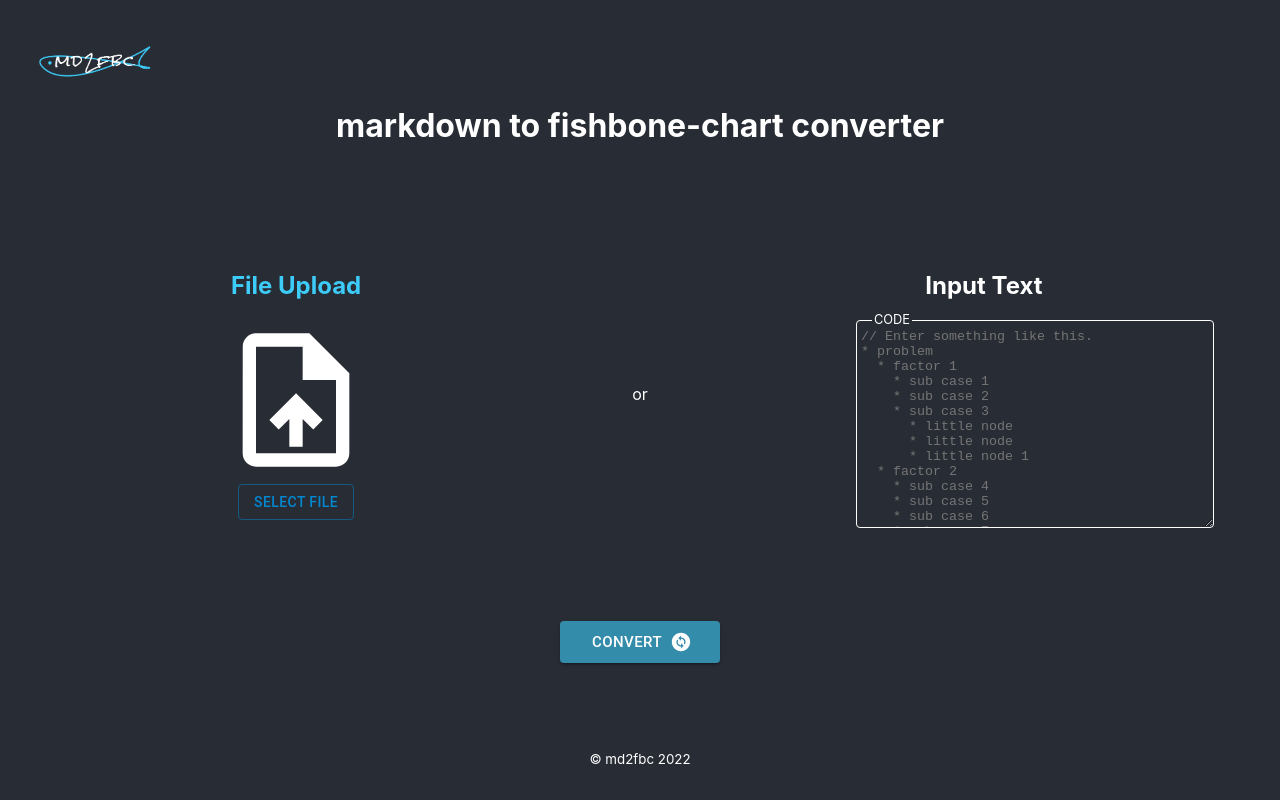
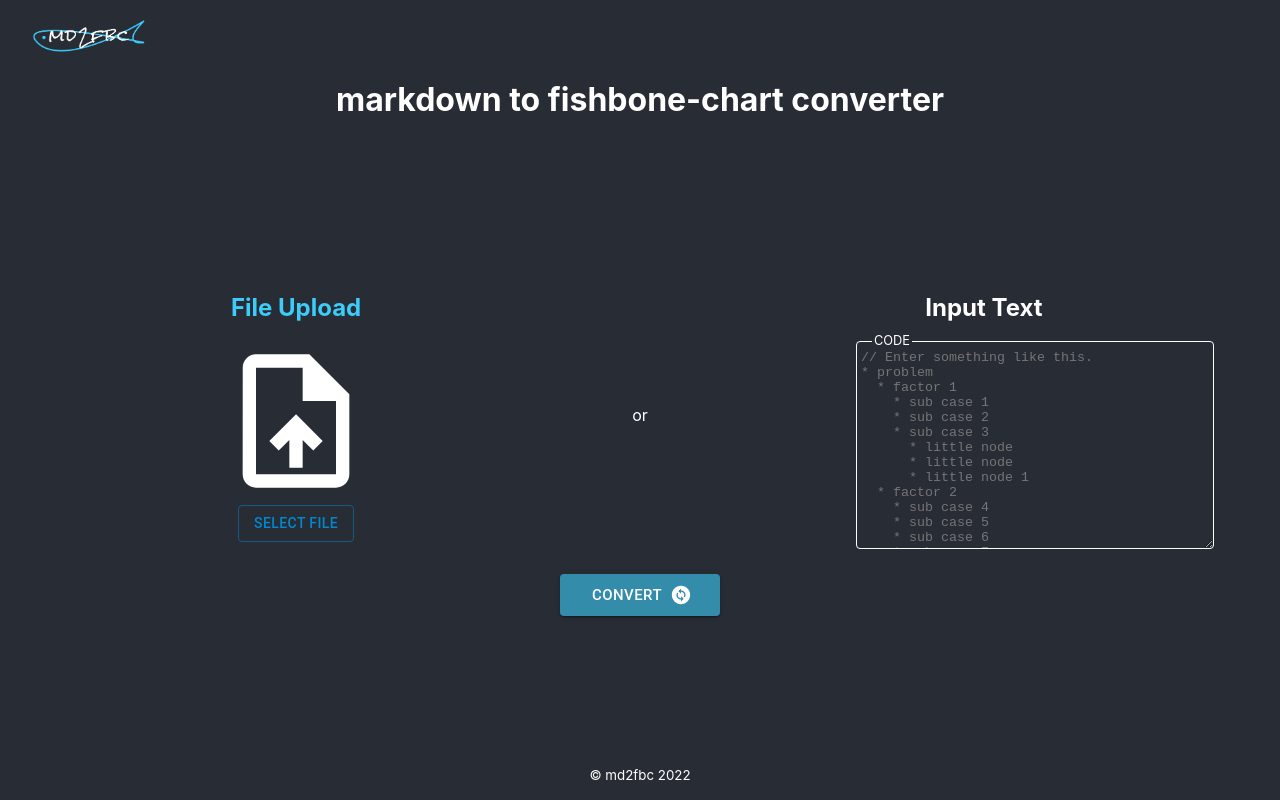
Before and after one commit to kohjean/markdown-to-fishborn-chart-converter, a React (Create React App) app: page / in a window 1280 px wide. Built offline with nearby package versions, Linux system fonts and the light colour scheme.

Commit message:
Change: デザインの修正

```diff
--- a/src/App.css
+++ b/src/App.css
@@ -32,7 +32,3 @@ html {
     transform: rotate(360deg);
   }
 }
-
-.container {
-  font-family: MonoFont;
-}
--- a/src/App.jsx
+++ b/src/App.jsx
@@ -4,17 +4,13 @@ import { Routes, Route } from 'react-router-dom';
 import Icon from 'assets/icon.png';
 import './App.css';
 import { css } from '@emotion/react';
+import { mq } from 'components/breakpoints';
 
 function App() {
   const year = new Date().getFullYear();
   return (
     <div className="App">
-      <header
-        className="App-header"
-        css={css`
-          margin-top: 1.6rem;
-        `}
-      >
+      <header className="App-header">
         <p
           css={css`
             display: flex;
@@ -30,13 +26,25 @@ function App() {
               src={Icon}
               alt="Icon linking to Home"
               css={css`
-                width: 10rem;
-                margin-left: 2rem;
+                width: 8rem;
+                margin-left: 1.6rem;
+                ${mq[0]} {
+                  width: 10rem;
+                }
               `}
             />
           </a>
         </p>
-        <h1>markdown to fishbone-chart converter</h1>
+        <h1
+          css={css`
+            font-size: 1rem;
+            ${mq[0]} {
+              font-size: 2rem;
+            }
+          `}
+        >
+          markdown to fishbone-chart converter
+        </h1>
       </header>
       <Routes>
         <Route path="/" element={<Home />} />
@@ -46,7 +54,7 @@ function App() {
       </Routes>
       <footer
         css={css`
-          margin-bottom: 2rem;
+          margin-bottom: 1rem;
         `}
       >
         <small>&copy; md2fbc {year}</small>
--- a/src/components/commons/button/DangerButton.jsx
+++ b/src/components/commons/button/DangerButton.jsx
@@ -1,15 +1,20 @@
+import { useNavigate } from 'react-router';
 import Button from '@mui/material/Button';
 
-export const DangerButton = ({ label, startIcon, endIcon, size, onClick }) => {
+export const DangerButton = ({ label, startIcon, endIcon, size }) => {
+  const navigate = useNavigate();
+
   return (
     <Button
       variant="contained"
       startIcon={startIcon}
       endIcon={endIcon}
       size={size}
-      onClick={onClick}
+      onClick={() => navigate('/')}
       sx={{
         color: 'text.main',
+        width: '10rem',
+        margin: '1rem 0',
         backgroundColor: 'cancel.alpha',
         '&:hover': {
           backgroundColor: 'cancel.main',
--- a/src/components/commons/button/SubmitButton.jsx
+++ b/src/components/commons/button/SubmitButton.jsx
@@ -20,7 +20,7 @@ export const SubmitButton = ({
       sx={{
         color: 'text.main',
         width: '10rem',
-        margin: '0 auto',
+        margin: '1rem 0',
         backgroundColor: 'submit.alpha',
         '&:hover': {
           backgroundColor: 'submit.main',
--- a/src/components/model/chart/FishBornChart.jsx
+++ b/src/components/model/chart/FishBornChart.jsx
@@ -2,11 +2,22 @@ import { forwardRef } from 'react';
 
 import { RenderContainer } from './RenderContainer';
 import { mdToTree } from 'components/functional/hooks/mdToTree';
+import { css } from '@emotion/react';
 
 export const FishBornChart = forwardRef((props, ref) => {
   // URLパラメータに渡す際に改行コードを変換していた部分の復号
   const mdLines = props.markdown.split('&nbsp;');
   const root = mdToTree(mdLines);
 
-  return <RenderContainer root={root} ref={ref} />;
+  return (
+    <div
+      css={css`
+        display: flex;
+        justify-content: center;
+        overflow: scroll;
+      `}
+    >
+      <RenderContainer root={root} ref={ref} />
+    </div>
+  );
 });
--- a/src/components/model/chart/RenderContainer.jsx
+++ b/src/components/model/chart/RenderContainer.jsx
@@ -1,15 +1,17 @@
-import styled from '@emotion/styled';
 import { forwardRef } from 'react';
 import { Spine } from './Spine';
 import { RecursiveComponent } from './RecursiveComponent';
+import { css } from '@emotion/react';
 
 export const RenderContainer = forwardRef(({ root }, ref) => {
   const { text, depth, children } = root;
 
   return (
-    <SDiv className="container" ref={ref}>
+    <div ref={ref} css={containerStyle}>
       <Spine />
-      <MainProblem data-depth={depth}>{text}</MainProblem>
+      <div data-depth={depth} css={problemStyle}>
+        {text}
+      </div>
       {children.map((elem, idx) => (
         <RecursiveComponent
           props={elem}
@@ -18,30 +20,33 @@ export const RenderContainer = forwardRef(({ root }, ref) => {
           branchIdx={idx}
         />
       ))}
-    </SDiv>
+    </div>
   );
 });
 
-const MainProblem = styled.div`
-  top: calc(50%);
-  left: calc(100% - 7rem);
-  width: 7rem;
-  border: 1px solid ${({ theme }) => theme.colors.black};
-  transform: translateY(-50%);
-  text-align: center;
-`;
-
-const SDiv = styled.div`
-  background-color: ${({ theme }) => theme.colors.white};
-  color: ${({ theme }) => theme.colors.black};
+const containerStyle = (theme) => css`
+  font-family: MonoFont;
+  background-color: ${theme.colors.white};
+  color: ${theme.colors.black};
   position: relative;
   width: 800px;
+  min-width: 800px;
   height: 500px;
-  border: 1px solid ${({ theme }) => theme.colors.black};
+  border: 1px solid ${theme.colors.black};
   box-sizing: border-box;
+
   & * {
     position: absolute;
     box-sizing: border-box;
     overflow-wrap: anywhere;
   }
 `;
+
+const problemStyle = (theme) => css`
+  top: calc(50%);
+  left: calc(100% - 7rem);
+  width: 7rem;
+  border: 1px solid ${theme.colors.black};
+  transform: translateY(-50%);
+  text-align: center;
+`;
--- a/src/components/model/codeSection/CodeField.jsx
+++ b/src/components/model/codeSection/CodeField.jsx
@@ -39,7 +39,7 @@ export const CodeField = ({ name, setText }) => {
           width: 50%;
         }
         margin: 0 auto;
-        height: 10rem;
+        height: 13rem;
         &:hover label,
         &:focus-within {
           color: ${theme.colors.focus};
@@ -82,8 +82,11 @@ const textareaStyle = (theme) => css`
   left: 0;
   background-color: inherit;
   transition: 0.2s;
-  height: 130%;
-  width: 140%;
+  height: 100%;
+  width: 100%;
+  ${mq[0]} {
+    width: 140%;
+  }
   padding: 8px 4px;
   &:hover,
   &:focus {
--- a/src/components/page/convertResult/CancelButton.jsx
+++ b/src/components/page/convertResult/CancelButton.jsx
@@ -1,15 +1,12 @@
-import { useNavigate } from 'react-router';
 import ArrowBackIcon from '@mui/icons-material/ArrowBack';
 import { DangerButton } from 'components/commons/button/DangerButton';
 
 export const CancelButton = () => {
-  const navigate = useNavigate();
   return (
     <DangerButton
       label="CANCEL"
       size="large"
       startIcon={<ArrowBackIcon />}
-      onClick={() => navigate('/')}
     />
   );
 };
--- a/src/components/page/convertResult/index.jsx
+++ b/src/components/page/convertResult/index.jsx
@@ -1,8 +1,8 @@
 import { useRef } from 'react';
 import { useParams } from 'react-router-dom';
-import styled from '@emotion/styled';
+import { css } from '@emotion/react';
+
 import domtoimage from 'dom-to-image';
-
 import { FishBornChart } from 'components/model/chart/FishBornChart';
 import { CancelButton } from './CancelButton';
 import { DownloadButton } from './DownloadButton';
@@ -36,17 +36,17 @@ export const ConvertResult = () => {
   return (
     <>
       <FishBornChart markdown={params.markdown} ref={chartImg} />
-      <Flex>
+      <div
+        css={css`
+          width: 80%;
+          display: flex;
+          justify-content: space-evenly;
+        `}
+      >
         <CancelButton />
         <DownloadButton handler={download} />
         <div />
-      </Flex>
+      </div>
     </>
   );
 };
-
-const Flex = styled.div`
-  width: 80%;
-  display: flex;
-  justify-content: space-between;
-`;
--- a/src/components/page/home/Converter.jsx
+++ b/src/components/page/home/Converter.jsx
@@ -21,7 +21,13 @@ export const Converter = () => {
   };
 
   return (
-    <>
+    <div
+      css={css`
+        display: flex;
+        flex-direction: column;
+        align-items: center;
+      `}
+    >
       <form id="form" onSubmit={handleSubmit} css={formStyle}>
         <FileSection
           setText={setText}
@@ -42,7 +48,7 @@ export const Converter = () => {
         <input type="hidden" value={text} id="hidden" />
       </form>
       <ConvertButton target={'form'} />
-    </>
+    </div>
   );
 };
 
```
